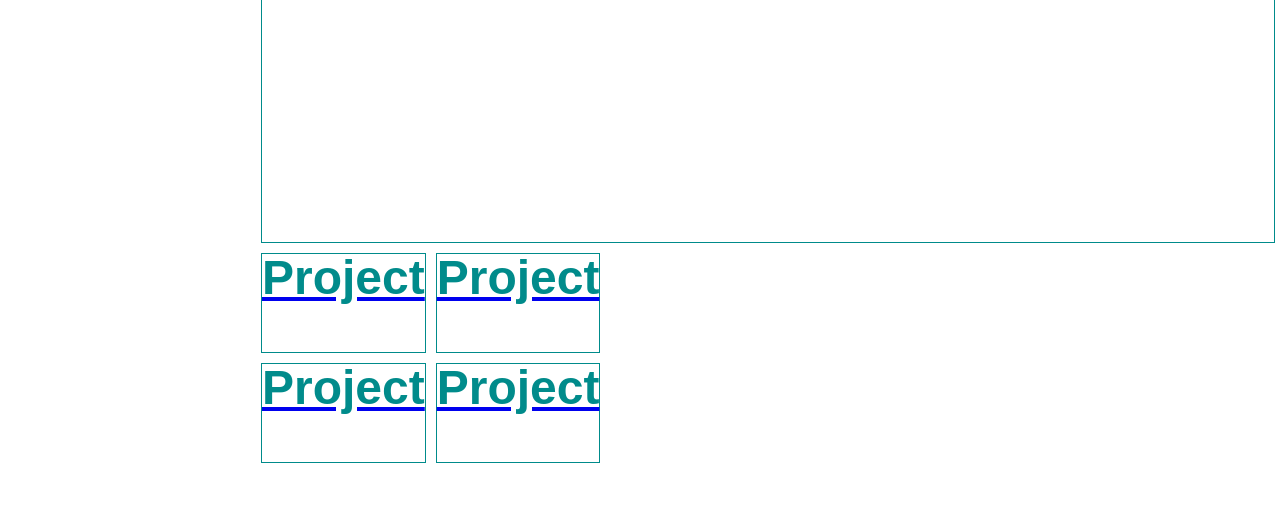
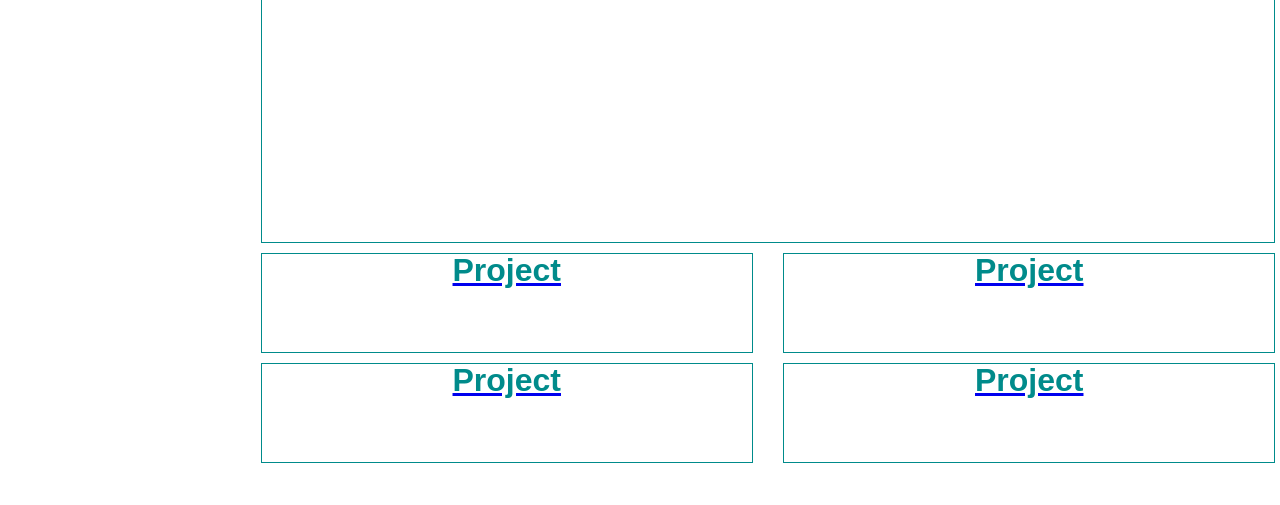
Before and after one commit to Chelsea-Marie/Module-2, a plain HTML site: page index.html in a window 1280 px wide. Shown: the part 498-1003 px from the top of the page. Drawn offline with Linux system fonts and the light colour scheme.

Commit message:
finished project

```diff
--- a/assets/css/style.css
+++ b/assets/css/style.css
@@ -51,24 +51,29 @@ img {
   border: solid 1px;
   margin: 5px;
   text-align: center;
-  text-decoration: none;
   font-size: 2em;
   color: darkcyan;
   font-weight: bold;
 }
-
 .row {
   display: flex;
   flex-direction: row;
+  justify-content: space-between;
+}
+
+.row a {
+  width: 48%;
+  margin: 5px;
 }
 
  .item {
   background: white;
   min-height: 100px;
+  width: 100%;
   border: solid 1px;
-  margin: 5px;
+
   text-align: center;
-  font-size: 3em;
+  font-size: 2em;
   color: darkcyan;
   font-weight: bold;
  }
@@ -100,7 +105,6 @@ img {
   background-image: url(../images/inprogress.jpg);
   background-size: cover;
   background-position: center;
-  text-decoration: none;
 }
 
 #project2 {
```
Also changed, not shown: index.html (+6 -2 lines).
